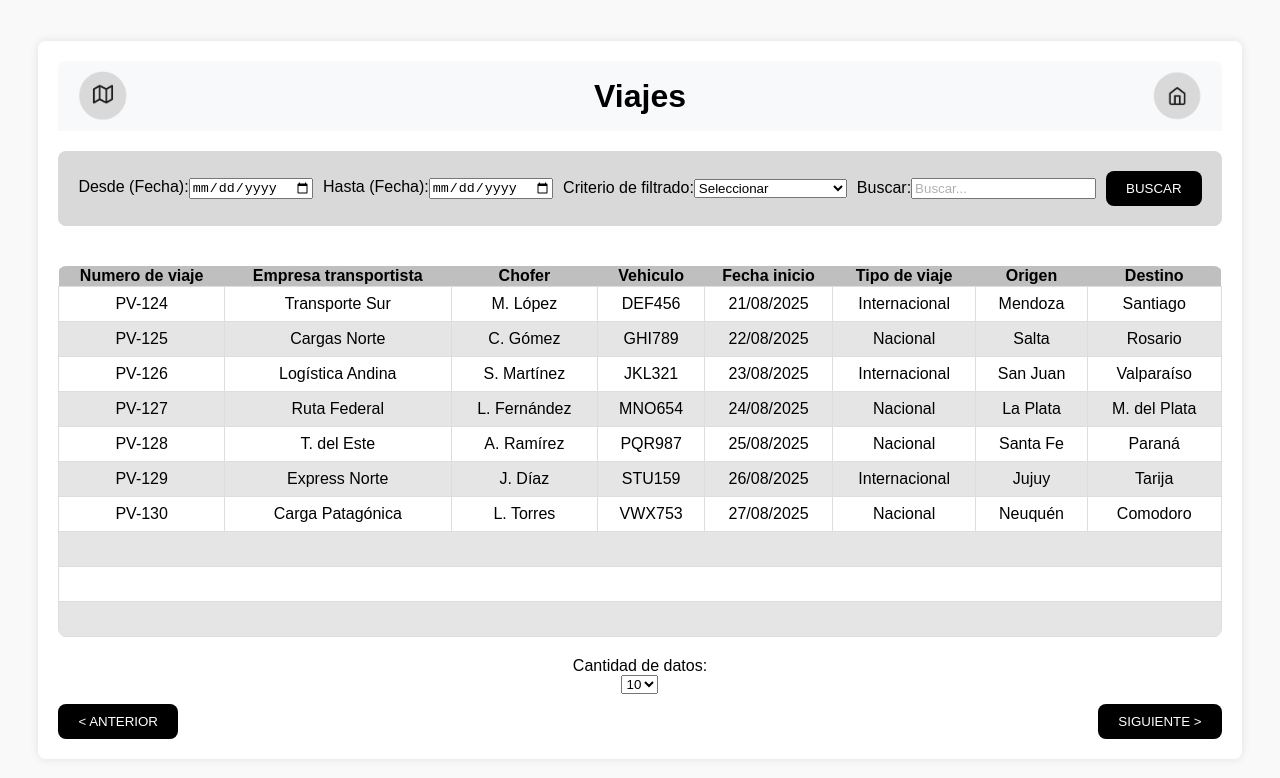
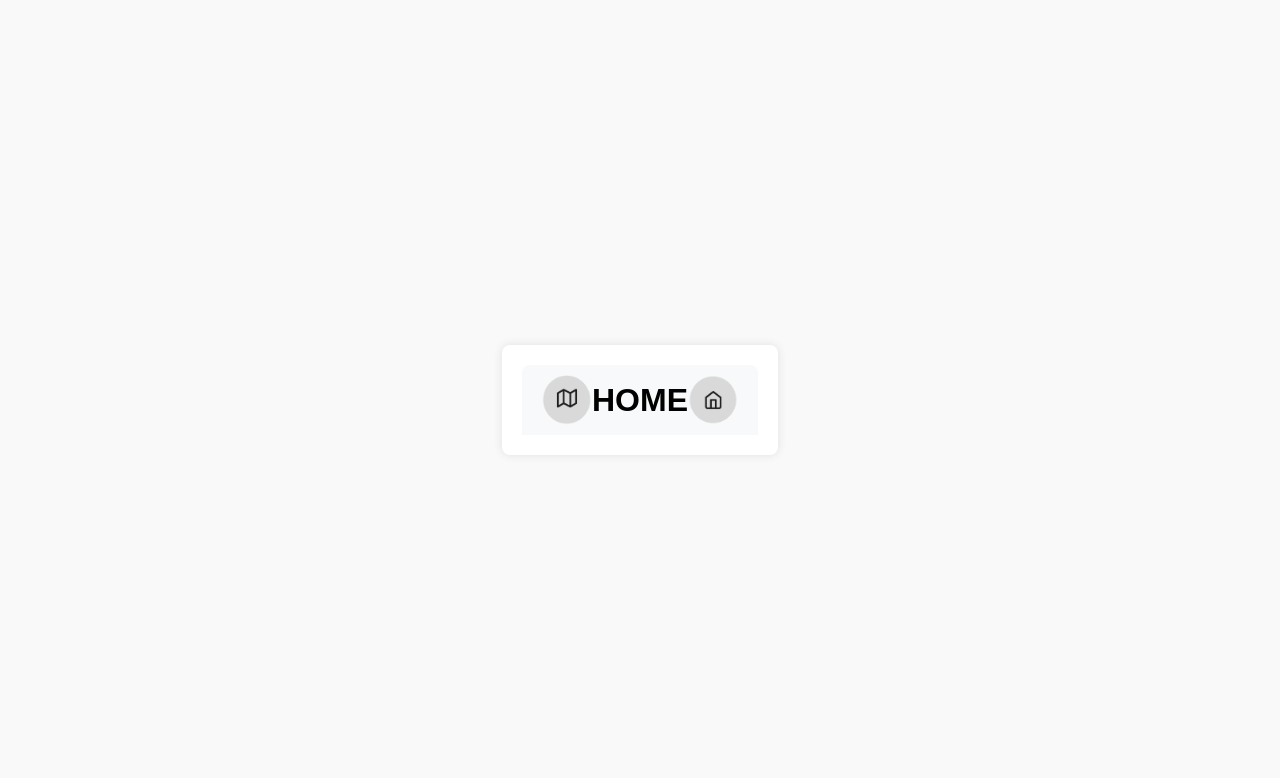
Before and after one commit to DesApp-2025c1-Grupo-4/DesApp-2025c1-Grupo4-Front-end, a React (Vite) app: page / in a window 1280 px wide. Shown: the top 778 px of the page. Built offline with nearby package versions, Linux system fonts and the light colour scheme.

Commit message:
Creacion rama dev y ajustes pagina Listado de Viajes

```diff
--- a/src/App.jsx
+++ b/src/App.jsx
@@ -1,32 +1,9 @@
-import React, { useState } from 'react';
-import Header from './components/ListadoDeViajes/HeaderListadoDeViajes';
-import FilterSection from './components/ListadoDeViajes/FilterSection';
-import TripTable from './components/ListadoDeViajes/TripTable';
+
+import React from 'react';
 import './index.css';
 
-const App = () => {
-  const [filters, setFilters] = useState({
-    desde: '',
-    hasta: '',
-    criterio: '',
-    buscar: '',
-    cantidad: '10'
-  });
-
-  const handleFilterChange = (name, value) => {
-    setFilters({
-      ...filters,
-      [name]: value
-    });
-  };
-
-  return (
-    <div className="app">
-      <Header />
-      <FilterSection filters={filters} onFilterChange={handleFilterChange} />
-      <TripTable filters={filters} onFilterChange={handleFilterChange} />
-    </div>
-  );
+const App = ({ children }) => {
+  return <div className="app">{children}</div>;
 };
 
 export default App;
--- a/src/AppRouter.jsx
+++ b/src/AppRouter.jsx
@@ -1,18 +1,20 @@
 import React from 'react';
-import { BrowserRouter as Router, Route, Routes } from 'react-router-dom';
+import { BrowserRouter as Router, Routes, Route } from 'react-router-dom';
 import App from './App';
-import NewPage from './components/Home/Home';
-import RegistroViajes from './components/RegistroViajes/RegistroViajes';
+import Home from './components/Home/Home.jsx';
+import RegistroViajes from './components/RegistroViajes/RegistroViajes.jsx';
+import ListadoDeViajes from './components/ListadoDeViajes/ListadoDeViajes.jsx';
 
 const AppRoutes = () => {
   return (
     <Router>
-      <Routes>
-        <Route path="/" element={<App />} />
-        <Route path="/newpage" element={<NewPage />} />
-        <Route path="/registro-viajes" element={<RegistroViajes />} />
-        {/* Añade la nueva ruta */}
-      </Routes>
+      <App>
+        <Routes>
+          <Route path="/" element={<Home />} />
+          <Route path="/registro-viajes" element={<RegistroViajes />} />
+          <Route path="/listado-viajes" element={<ListadoDeViajes />} />
+        </Routes>
+      </App>
     </Router>
   );
 };
--- a/src/components/ListadoDeViajes/HeaderListadoDeViajes.jsx
+++ b/src/components/Header.jsx
@@ -1,10 +1,11 @@
+
 import React from 'react';
 import { useNavigate } from 'react-router-dom';
-import logo1 from '../../assets/logo1.png';
-import logo2 from '../../assets/logo2.png';
-import '../../index.css';
+import logo1 from '../assets/logo1.png';
+import logo2 from '../assets/logo2.png';
+import '../index.css';
 
-const HeaderListadoDeViajes = () => {
+const Header = ({ title }) => {
   const navigate = useNavigate();
 
   const handleLogo1Click = () => {
@@ -12,16 +13,16 @@ const HeaderListadoDeViajes = () => {
   };
 
   const handleLogo2Click = () => {
-    navigate('/newpage');
+    navigate('/');
   };
 
   return (
     <header className="header">
       <img src={logo1} alt="Logo 1" className="logo" onClick={handleLogo1Click} />
-      <h1 className="title">Viajes</h1>
+      <h1 className="title">{title}</h1>
       <img src={logo2} alt="Logo 2" className="logo" onClick={handleLogo2Click} />
     </header>
   );
 };
 
-export default HeaderListadoDeViajes;
+export default Header;
--- a/src/components/Home/Home.jsx
+++ b/src/components/Home/Home.jsx
@@ -1,11 +1,11 @@
-import React from 'react';
+import Header from '../Header';
 
 const Home = () => {
   return (
-    <div>
-      <h2>HOME</h2>
-      <p>Próxima a ser desarrollada</p>
-    </div>
+    <>
+      <Header title="HOME" />
+      {/* Contenido de la página */}
+    </>
   );
 };
 
--- /dev/null
+++ b/src/components/ListadoDeViajes/ListadoDeViajes.jsx
@@ -0,0 +1,29 @@
+// ListadoDeViajes.jsx
+import React, { useState } from 'react';
+import Header from '../Header';
+import FilterSection from './FilterSection';
+import TripTable from './TripTable';
+
+const ListadoDeViajes = () => {
+  const [filters, setFilters] = useState({
+    desde: '',
+    hasta: '',
+    criterio: '',
+    buscar: '',
+    cantidad: '10'
+  });
+
+  const handleFilterChange = (name, value) => {
+    setFilters(prev => ({ ...prev, [name]: value }));
+  };
+
+  return (
+    <>
+      <Header title="Listado de Viajes" />
+      <FilterSection filters={filters} onFilterChange={handleFilterChange} />
+      <TripTable filters={filters} onFilterChange={handleFilterChange} />
+    </>
+  );
+};
+
+export default ListadoDeViajes;
--- a/src/components/ListadoDeViajes/TripTable.jsx
+++ b/src/components/ListadoDeViajes/TripTable.jsx
@@ -125,4 +125,5 @@ const TripTable = ({ filters, onFilterChange }) => {
   );
 };
 
+
 export default TripTable;
--- a/src/components/RegistroViajes/RegistroViajes.jsx
+++ b/src/components/RegistroViajes/RegistroViajes.jsx
@@ -1,19 +1,12 @@
-import React from 'react';
+import Header from '../Header';
 
 const RegistroViajes = () => {
   return (
-    <div style={styles.container}>
-      <h1>Registro de viajes</h1>
-      <p>Próxima a ser desarrollada</p>
-    </div>
+    <>
+      <Header title="Registro de viajes" />
+      {/* Contenido de la página de inicio */}
+    </>
   );
 };
 
-const styles = {
-  container: {
-    textAlign: 'center',
-    marginTop: '50px',
-  },
-};
-
 export default RegistroViajes;
```
